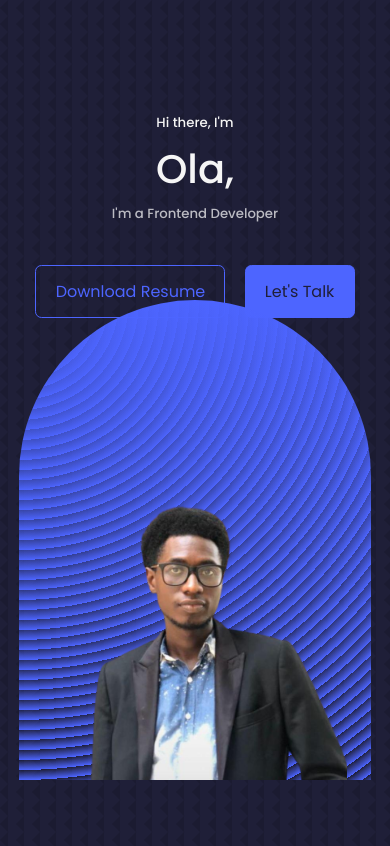
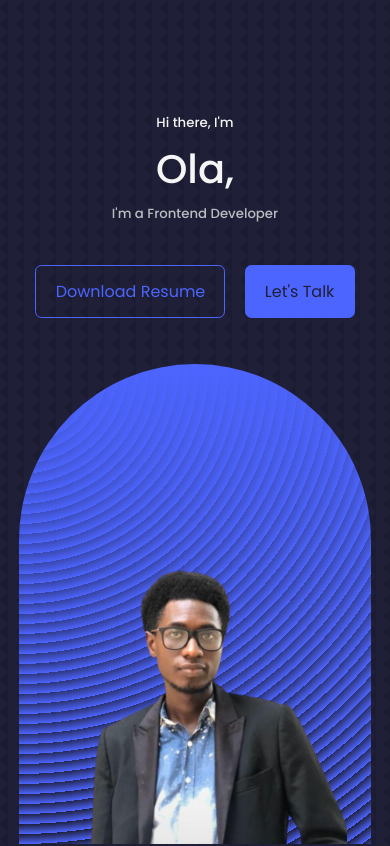
Before and after one commit to Olixfills/portfolio, a React (Create React App) app: page / in a window 390 px wide. Shown: the top 846 px of the page. Built offline with nearby package versions, Linux system fonts and the light colour scheme.

Commit message:
completed header section mobile4

```diff
--- a/src/components/header/header.css
+++ b/src/components/header/header.css
@@ -55,7 +55,7 @@ header{
         height: 67vh;
     } */
     .me{
-        bottom: 4rem;
+        bottom: 0;
         padding-top: 10rem;
         margin-top: 4rem;
     }
```
